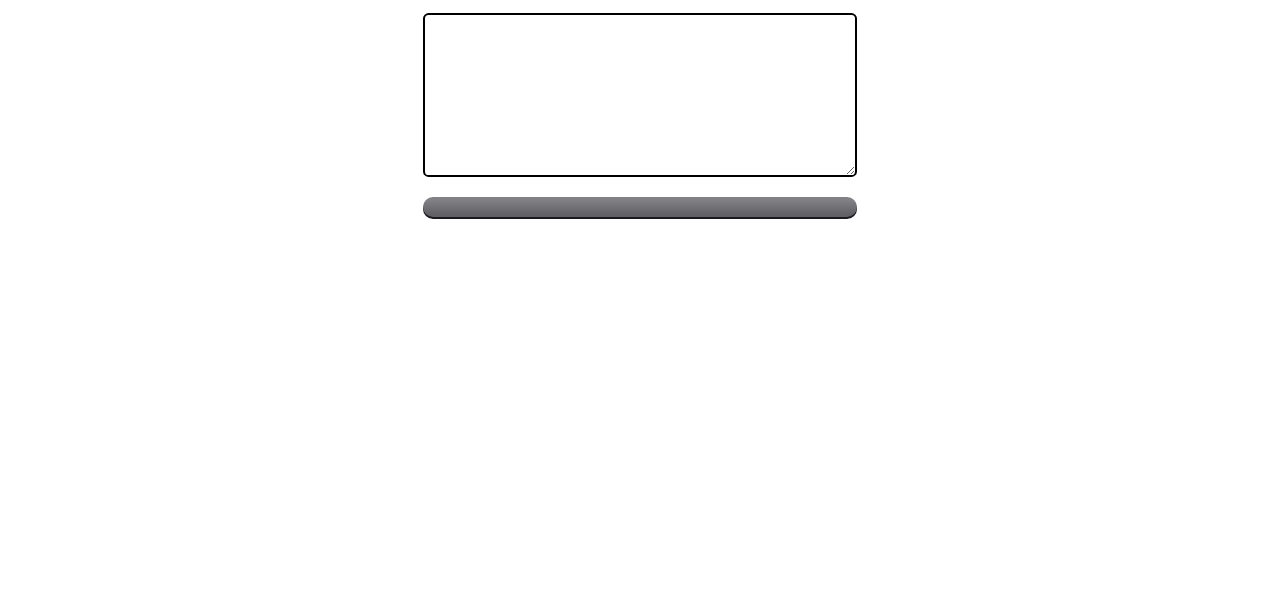
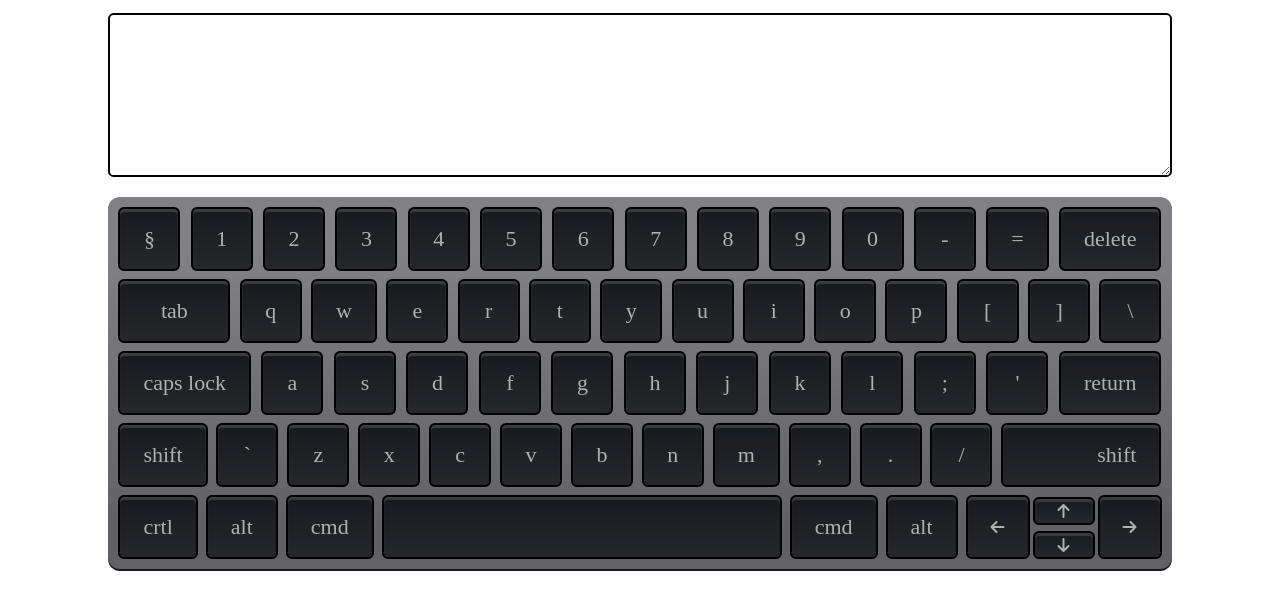
Before and after one commit to xYerMikx/virtual-keyboard, a plain HTML site: page virtual-keyboard/index.html in a window 1280 px wide. Shown: the part 72-682 px from the top of the page. Drawn offline with Linux system fonts and the light colour scheme.

Commit message:
fix: fix create keys function and add cases for keys

```diff
--- a/virtual-keyboard/KeysArrays.js
+++ b/virtual-keyboard/KeysArrays.js
@@ -1,9 +1,9 @@
 const allKeysLower = [
     '§', '1', '2', '3', '4', '5', '6', '7', '8', '9', '0', '-', '=', 'delete',
-    'tab', 'q', 'w', 'e', 'r', 't', 'y', 'u', 'i', 'o', 'p', '[', ']',
-    'caps', 'a', 's', 'd', 'f', 'g', 'h', 'j', 'k', 'l', ';', "'", 'backslash', 'return',
+    'tab', 'q', 'w', 'e', 'r', 't', 'y', 'u', 'i', 'o', 'p', '[', ']', 'backslash',
+    'caps', 'a', 's', 'd', 'f', 'g', 'h', 'j', 'k', 'l', ';', "'",'return',
     'left-shift', '`', 'z', 'x', 'c', 'v', 'b', 'n', 'm', ',', '.', '/', 'right-shift',
-    'crtl', 'left-alt', 'left-cmd', 'space', 'right-cmd', 'right-alt', 'arrow-left', 'arrow-up', 'arrow-down', 'arrow-left'
+    'crtl', 'left-alt', 'left-cmd', 'space', 'right-cmd', 'right-alt', 'arrow-left', 'arrow-up', 'arrow-down', 'arrow-right'
 ]
 
 const allKeysUpper = [
--- a/virtual-keyboard/index.html
+++ b/virtual-keyboard/index.html
@@ -6,6 +6,7 @@
     <meta http-equiv="X-UA-Compatible" content="IE=edge">
     <meta name="viewport" content="width=device-width, initial-scale=1.0">
     <link rel="stylesheet" href="./css/style.css">
+    <script src="https://kit.fontawesome.com/7bc7435643.js" crossorigin="anonymous"></script>
     <title>Virtual Keyboard</title>
 </head>
 
@@ -15,7 +16,8 @@
             <div class="keyboard__row row">
                 <div class="keyboard__key key">
                     <div class="en">
-                        <span class="key__lower">§</span>
+                        <span class="key__lower">
+                        </span>
                         <span class="key__upper hidden">±</span>
                         <span class="key__caps hidden">§</span>
                         <span class="key__caps-shift hidden">±</span>
--- a/virtual-keyboard/script.js
+++ b/virtual-keyboard/script.js
@@ -1,87 +1,172 @@
-import { allKeysLower, allKeysLowerRu, allKeysUpper, allKeysUpperRu } from './KeysArrays.js'
+import {
+    allKeysLower,
+    allKeysLowerRu,
+    allKeysUpper,
+    allKeysUpperRu,
+} from "./KeysArrays.js";
 
-const body = document.querySelector('.page')
-const wrapper = document.createElement('div')
-body.prepend(wrapper)
-wrapper.classList.add('wrapper')
+const body = document.querySelector(".page");
+const wrapper = document.createElement("div");
+body.prepend(wrapper);
+wrapper.classList.add("wrapper");
 wrapper.insertAdjacentHTML(
-  'afterbegin',
+    "afterbegin",
     ` <header class="header">
 <h1 class="header__title">RSS Виртуальная клавиатура</h1>
 </header>
-<textarea class="keyboard-textarea" id="keyboard-area" cols="5" rows="10"></textarea>`,
-)
+<textarea class="keyboard-textarea" id="keyboard-area" cols="5" rows="10"></textarea>`
+);
 
-let isCapsLock = false
+let isCapsLock = false;
 
 const initKeyboard = () => {
-    const keyboardSection = document.createElement("section")
-    const container = document.createElement("div")
-    const row = document.createElement("div")
+    const keyboardSection = document.createElement("section");
+    const container = document.createElement("div");
+    // const row = document.createElement("div")
 
-    keyboardSection.classList.add("keyboard")
-    container.classList.add("keyboard__container")
-    row.classList.add("keyboard__row", "row")
+    keyboardSection.classList.add("keyboard");
+    container.classList.add("keyboard__container");
+    // row.classList.add("keyboard__row", "row")
 
-    wrapper.appendChild(keyboardSection)
-    keyboardSection.appendChild(container)
-    container.appendChild(row)
-
-}
-initKeyboard()
+    wrapper.appendChild(keyboardSection);
+    keyboardSection.appendChild(container);
+    // container.appendChild(row)
+};
+initKeyboard();
 
 const createKeys = () => {
-    const fragment = document.createDocumentFragment()
-    allKeysLower.forEach(key => {
-        const keyElement = document.createElement("div")
-        const insertNewRow = ['delete', 'backslash', 'return', 'right-shift'].indexOf(key) !== -1
-        const textareaValue = document.querySelector(".keyboard-textarea").value
+    const fragment = document.createDocumentFragment();
+    const container = document.querySelector(".keyboard__container");
+    // const row = document.querySelector(".keyboard__row")
 
-        keyElement.classList.add("keyboard__key", "key")
+    allKeysLower.forEach((key) => {
+        const keyElement = document.createElement("div");
+        const insertNewRow =
+            ["delete", "backslash", "return", "right-shift", "arrow-right"].indexOf(
+                key
+            ) !== -1;
+        const createArrow = () => {
+            keyElement.classList.add(key);
+            keyElement.innerHTML = `<i class="fa-solid fa-${key}"></i>`;
+        };
+        let textareaValue = document.querySelector(".keyboard-textarea").value;
+
+        keyElement.classList.add("keyboard__key", "key");
         switch (key) {
             case "delete":
-              keyElement.addEventListener('click', () => {
-                textareaValue = textareaValue.substring(0, textareaValue.length - 1)
-              })
+                keyElement.textContent = "delete";
+                keyElement.addEventListener("click", () => {
+                    textareaValue = textareaValue.substring(0, textareaValue.length - 1);
+                });
 
                 break;
 
             case "caps":
-              keyElement.addEventListener('click', () => {
-                toggleCapsLock()
-                keyElement.classList.toggle("active", isCapsLock)
-              })
+                keyElement.textContent = "caps lock";
+                keyElement.addEventListener("click", () => {
+                    toggleCapsLock();
+                    keyElement.classList.toggle("active", isCapsLock);
+                });
 
                 break;
             case "return":
-              keyElement.addEventListener('click', () => {
-                textareaValue += "\n"
-
-              })
+                keyElement.textContent = "return";
+                keyElement.addEventListener("click", () => {
+                    textareaValue += "\n";
+                });
 
                 break;
 
             case "space":
-              keyElement.addEventListener('click', () => {
-                textareaValue += " "
-              })
+                keyElement.classList.add("space");
+                keyElement.addEventListener("click", () => {
+                    textareaValue += " ";
+                });
+
+                break;
+
+            case "left-alt":
+                keyElement.textContent = "alt";
+
+                break;
+
+            case "backslash":
+                keyElement.textContent = "\\";
+
+                break;
+
+            case "tab":
+                keyElement.classList.add("tab")
+                keyElement.textContent = key
+
+                break;
+
+            case "left-shift":
+                keyElement.textContent = "shift";
+
+                break;
+
+            case "right-shift":
+                keyElement.textContent = "shift";
+                keyElement.classList.add("right-shift")
+                break;
+
+            case "right-alt":
+                keyElement.textContent = "alt";
+
+                break;
+
+            case "left-cmd":
+                keyElement.textContent = "cmd";
+
+                break;
+
+            case "right-cmd":
+                keyElement.textContent = "cmd";
+
+                break;
+
+            case "arrow-right":
+                createArrow(key);
+
+                break;
+
+            case "arrow-left":
+                createArrow(key);
+
+                break;
+
+            case "arrow-up":
+                createArrow(key);
+
+                break;
+
+            case "arrow-down":
+                createArrow(key);
 
                 break;
 
             default:
-              keyElement.textContent = key.toLowerCase()
+                keyElement.textContent = key.toLowerCase();
 
-              keyElement.addEventListener('click', () => {
-                textareaValue += isCapsLock ? key.toUpperCase() : key.toLowerCase()
-              })
+                keyElement.addEventListener("click", () => {
+                    textareaValue += isCapsLock ? key.toUpperCase() : key.toLowerCase();
+                });
 
                 break;
         }
-    })
+        fragment.appendChild(keyElement);
 
+        if (insertNewRow) {
+            const newRow = document.createElement("div");
+            newRow.classList.add("keyboard__row", "row");
+            container.appendChild(newRow);
+            newRow.appendChild(fragment);
         }
-createKeys()
+    });
+};
+createKeys();
 
 const toggleCapsLock = () => {
-    console.log('caps toggled')
-}
+    console.log("caps toggled");
+};
--- a/virtual-keyboard/scss/style.scss
+++ b/virtual-keyboard/scss/style.scss
@@ -39,6 +39,8 @@ a {
 }
 
 .keyboard {
+    position: relative;
+
     &__container {
         background: linear-gradient(180deg, rgba(255, 255, 255, 0.2) 14.52%, rgba(255, 255, 255, 0) 87.38%), #626166;
         box-shadow: 0px 2px 0px #191A1F;
@@ -47,6 +49,8 @@ a {
     }
 
     &__key {
+        min-width: 62px;
+        text-align: center;
         cursor: pointer;
         font-size: 22px;
         line-height: calc(26 / 22);
@@ -92,3 +96,44 @@ a {
 .hidden {
     display: none;
 }
+
+.arrow-down,
+.arrow-up,
+.arrow-right,
+.arrow-left {
+    font-size: 16px;
+    display: flex;
+    justify-content: center;
+    align-items: center;
+}
+
+.arrow-up,
+.arrow-down {
+    padding: 12px 22px;
+    height: 20px;
+    position: absolute;
+    bottom: 10px;
+    right: 77px;
+}
+
+.arrow-up {
+    bottom: 44px;
+}
+
+.arrow-left {
+    margin-right: 60px;
+}
+
+.space {
+    width: 25rem;
+}
+
+.right-shift {
+    width: 10rem;
+    text-align: right;
+}
+
+.tab {
+    width: 7rem;
+    text-align: center;
+}
```
Also changed, not shown: virtual-keyboard/css/style.css. Lines whose indentation alone changed are shown as unchanged.
